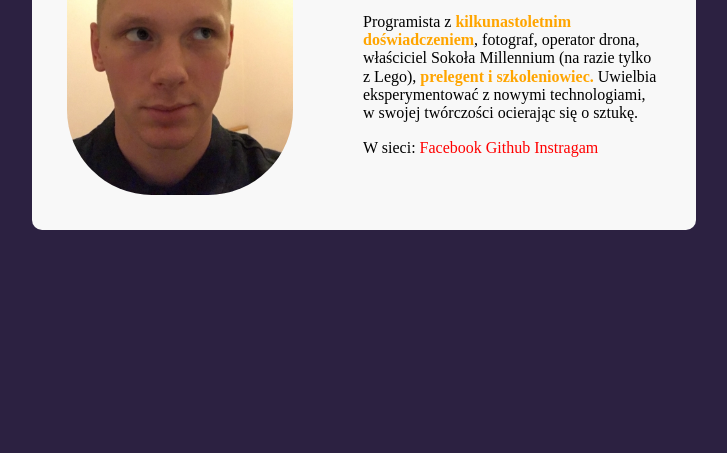
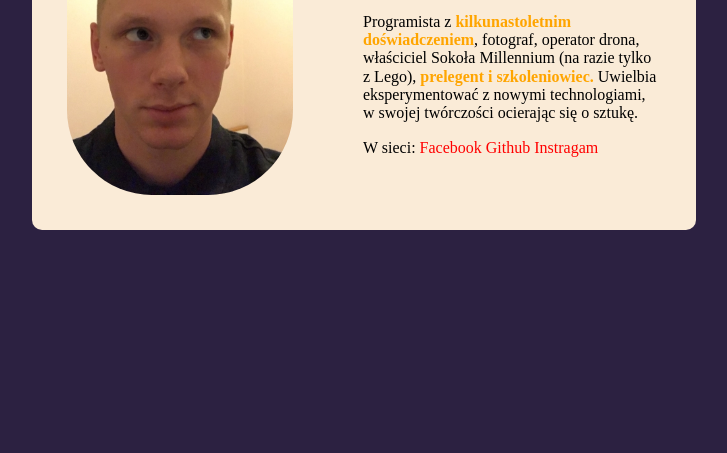
Before and after one commit to KwiatkowskiLukasz/business-card, a plain HTML site: page index.html in a window 1280 px wide. Shown: the part 347-800 px from the top of the page, without its empty margins (276-1003 px from the left). Drawn offline with Linux system fonts and the light colour scheme.

Commit message:
new background color

```diff
--- a/style.css
+++ b/style.css
@@ -6,7 +6,7 @@ body {
  display: flex;
 }
 main{
- background-color: #F8F8F8;
+ background-color:antiquewhite;
  width: 664px;
  border-radius: 10px;
 
```
